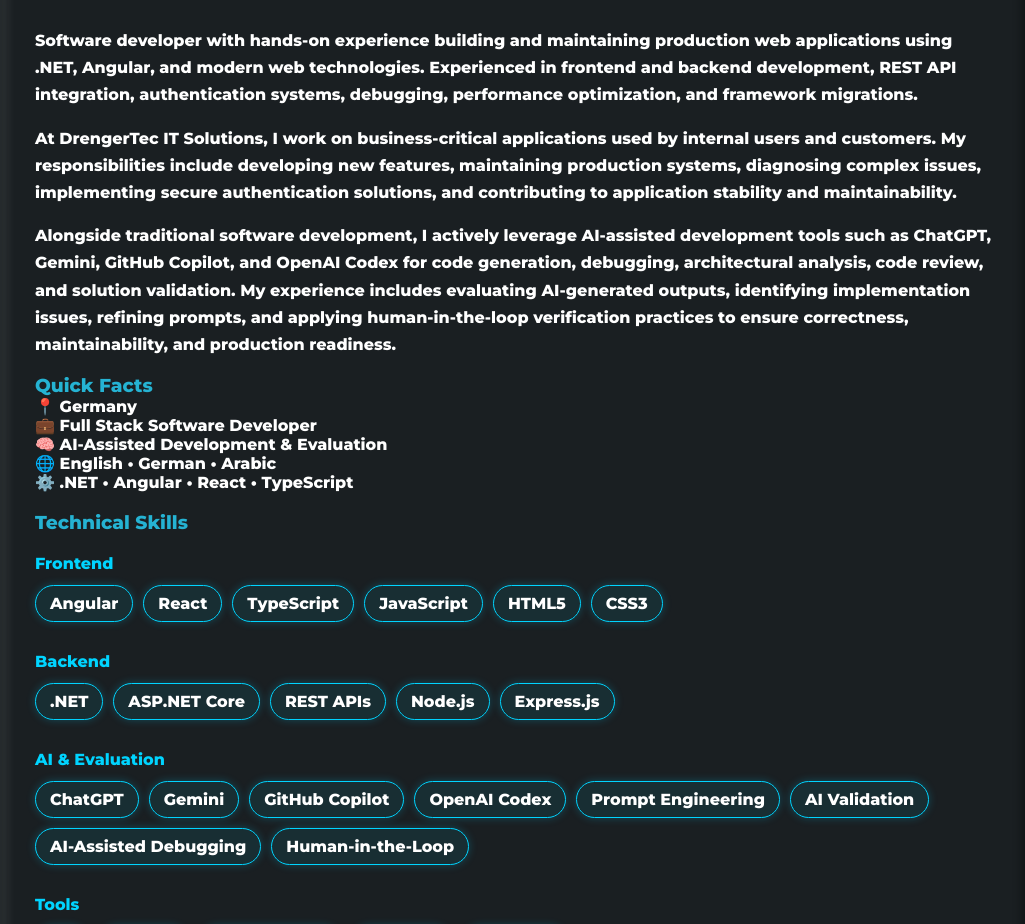
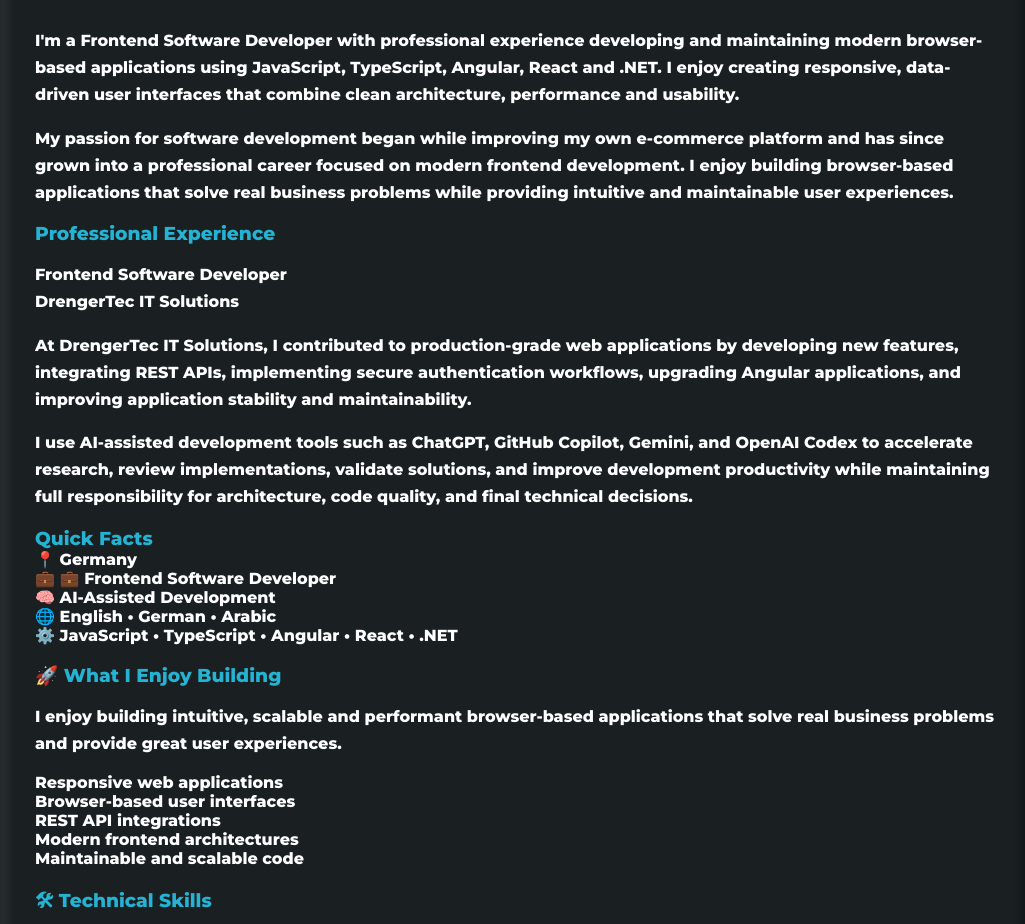
Before and after one commit to Bassil88/My-React-Portfolio, a React (Vite) app: page / in a window 1280 px wide. Shown: the part 1180-2104 px from the top of the page, without its empty margins (125-1150 px from the left). Built offline with nearby package versions, Linux system fonts and the light colour scheme.

Commit message:
adjusted syntax

```diff
--- a/src/components/AboutMe.jsx
+++ b/src/components/AboutMe.jsx
@@ -87,6 +87,184 @@
 //   );
 // };
 
+// import me from "../assets/Me.jpg";
+
+// export const AboutMe = () => {
+//   return (
+//     <div className="about-me-container">
+//       <div id="about">
+//         {/* <div className="always-container">
+//           <div className="always-be">
+//             <span>always be</span>
+
+//             <div className="message">
+//               <div className="word1">cool</div>
+//               <div className="word2">code</div>
+//               <div className="word3">creative</div>
+//             </div>
+//           </div>
+//         </div> */}
+
+//         <div className="always-container">
+//   <h2 className="always-title">
+//     Always
+//     <span className="changing-word">
+//       <span>Building</span>
+//       <span>Learning</span>
+//       <span>Creating</span>
+//     </span>
+//   </h2>
+// </div>
+
+//         <div className="container-welcome">
+//           <div className="welcome-text">
+//              <div className="hero-section">
+
+//             <h1>
+//               Hello,
+//               <br />
+//               I am Bassil Edelbi
+//             </h1>
+//             <h2>
+//               Full Stack Software Developer
+//               <br />
+//               (.NET • Angular • AI-Assisted Development)
+//             </h2>
+//           <div className="welcome-img">
+//             <img src={me} alt="Bassil Edelbi" />
+//           </div>
+//              </div>
+
+//             <div className="animated-text">
+//               <h6>
+//                 <span>About </span>
+//                 <span>Me</span>
+//               </h6>
+//             </div>
+
+//             <p>
+//               Software developer with hands-on experience building and
+//               maintaining production web applications using .NET, Angular, and
+//               modern web technologies. Experienced in frontend and backend
+//               development, REST API integration, authentication systems,
+//               debugging, performance optimization, and framework migrations.
+//             </p>
+
+//             <p>
+//               At DrengerTec IT Solutions, I work on business-critical
+//               applications used by internal users and customers. My
+//               responsibilities include developing new features, maintaining
+//               production systems, diagnosing complex issues, implementing secure
+//               authentication solutions, and contributing to application
+//               stability and maintainability.
+//             </p>
+
+//             <p>
+//               Alongside traditional software development, I actively leverage
+//               AI-assisted development tools such as ChatGPT, Gemini, GitHub
+//               Copilot, and OpenAI Codex for code generation, debugging,
+//               architectural analysis, code review, and solution validation. My
+//               experience includes evaluating AI-generated outputs, identifying
+//               implementation issues, refining prompts, and applying
+//               human-in-the-loop verification practices to ensure correctness,
+//               maintainability, and production readiness.
+//             </p>
+
+//             <div className="quick-facts">
+//               <h3>Quick Facts</h3>
+
+//               <ul>
+//                 <li>📍 Germany</li>
+//                 <li>💼 Full Stack Software Developer</li>
+//                 <li>🧠 AI-Assisted Development & Evaluation</li>
+//                 <li>🌐 English • German • Arabic</li>
+//                 <li>⚙️ .NET • Angular • React • TypeScript</li>
+//               </ul>
+
+//             </div>
+//             <br />
+
+
+//             <h3>Technical Skills</h3>
+
+//             <div className="skills-grid">
+//               <div className="skill-card">
+//                 <h4>Frontend</h4>
+
+//                 <div className="skills-tags">
+//                   <span>Angular</span>
+//                   <span>React</span>
+//                   <span>TypeScript</span>
+//                   <span>JavaScript</span>
+//                   <span>HTML5</span>
+//                   <span>CSS3</span>
+//                 </div>
+
+//               </div>
+
+//               <div className="skill-card">
+//                 <h4>Backend</h4>
+
+//                 <div className="skills-tags">
+//                   <span>.NET</span>
+//                   <span>ASP.NET Core</span>
+//                   <span>REST APIs</span>
+//                   <span>Node.js</span>
+//                   <span>Express.js</span>
+//                 </div>
+
+//               </div>
+
+//               <div className="skill-card">
+//                 <h4>AI & Evaluation</h4>
+
+//                 <div className="skills-tags">
+//                   <span>ChatGPT</span>
+//                   <span>Gemini</span>
+//                   <span>GitHub Copilot</span>
+//                   <span>OpenAI Codex</span>
+//                   <span>Prompt Engineering</span>
+//                   <span>AI Validation</span>
+//                   <span>AI-Assisted Debugging</span>
+//                   <span>Human-in-the-Loop</span>
+//                 </div>
+
+//               </div>
+
+//               <div className="skill-card">
+//                 <h4>Tools</h4>
+
+//                 <div className="skills-tags">
+//                   <span>Git</span>
+//                   <span>GitHub</span>
+//                   <span>Visual Studio</span>
+//                   <span>VS Code</span>
+//                   <span>Postman</span>
+//                 </div>
+//               </div>
+
+//               <div className="skill-card">
+//                 <h4>Databases</h4>
+
+//                 <div className="skills-tags">
+//                   <span>PostgreSQL</span>
+//                   <span>MongoDB</span>
+//                   <span>SQL</span>
+//                 </div>
+//               </div>
+//             </div>
+//           </div>
+
+
+//         </div>
+//       </div>
+//     </div>
+//   );
+// };
+
+
+
+
 import me from "../assets/Me.jpg";
 
 export const AboutMe = () => {
@@ -126,9 +304,9 @@
               I am Bassil Edelbi
             </h1>
             <h2>
-              Full Stack Software Developer
+              Frontend Software Developer
               <br />
-              (.NET • Angular • AI-Assisted Development)
+              JavaScript • TypeScript • Angular • React • .NET
             </h2>
           <div className="welcome-img">
             <img src={me} alt="Bassil Edelbi" />
@@ -143,59 +321,74 @@
             </div>
 
             <p>
-              Software developer with hands-on experience building and
-              maintaining production web applications using .NET, Angular, and
-              modern web technologies. Experienced in frontend and backend
-              development, REST API integration, authentication systems,
-              debugging, performance optimization, and framework migrations.
+             I'm a Frontend Software Developer with professional experience developing and maintaining modern browser-based applications using JavaScript, TypeScript, Angular, React and .NET. I enjoy creating responsive, data-driven user interfaces that combine clean architecture, performance and usability.
             </p>
 
-            <p>
-              At DrengerTec IT Solutions, I work on business-critical
-              applications used by internal users and customers. My
-              responsibilities include developing new features, maintaining
-              production systems, diagnosing complex issues, implementing secure
-              authentication solutions, and contributing to application
-              stability and maintainability.
+            <p>My passion for software development began while improving my own e-commerce platform and has since grown into a professional career focused on modern frontend development. I enjoy building browser-based applications that solve real business problems while providing intuitive and maintainable user experiences.
             </p>
 
+<h3>Professional Experience</h3>
+
+<p>
+<strong>Frontend Software Developer</strong>
+<br />
+DrengerTec IT Solutions
+</p>
+
+
             <p>
-              Alongside traditional software development, I actively leverage
-              AI-assisted development tools such as ChatGPT, Gemini, GitHub
-              Copilot, and OpenAI Codex for code generation, debugging,
-              architectural analysis, code review, and solution validation. My
-              experience includes evaluating AI-generated outputs, identifying
-              implementation issues, refining prompts, and applying
-              human-in-the-loop verification practices to ensure correctness,
-              maintainability, and production readiness.
+At DrengerTec IT Solutions, I contributed to production-grade web applications by developing new features, integrating REST APIs, implementing secure authentication workflows, upgrading Angular applications, and improving application stability and maintainability.
             </p>
+
+<p>
+  I use AI-assisted development tools such as ChatGPT, GitHub Copilot,
+  Gemini, and OpenAI Codex to accelerate research, review implementations,
+  validate solutions, and improve development productivity while maintaining
+  full responsibility for architecture, code quality, and final technical decisions.
+</p>
 
             <div className="quick-facts">
               <h3>Quick Facts</h3>
 
               <ul>
                 <li>📍 Germany</li>
-                <li>💼 Full Stack Software Developer</li>
-                <li>🧠 AI-Assisted Development & Evaluation</li>
+                <li>💼 💼 Frontend Software Developer</li>
+                <li>🧠 AI-Assisted Development</li>
                 <li>🌐 English • German • Arabic</li>
-                <li>⚙️ .NET • Angular • React • TypeScript</li>
+                <li>⚙️ JavaScript • TypeScript • Angular • React • .NET</li>
               </ul>
 
             </div>
             <br />
 
 
-            <h3>Technical Skills</h3>
+            <h3>🚀 What I Enjoy Building</h3>
+            <p className="building-intro">
+I enjoy building intuitive, scalable and performant browser-based applications that solve real business problems and provide great user experiences.
+</p>
+
+<ul>
+  <li>Responsive web applications</li>
+  <li>Browser-based user interfaces</li>
+  <li>REST API integrations</li>
+  <li>Modern frontend architectures</li>
+  <li>Maintainable and scalable code</li>
+</ul>
+
+<br />
+            <h3>🛠 Technical Skills</h3>
 
             <div className="skills-grid">
               <div className="skill-card">
                 <h4>Frontend</h4>
 
                 <div className="skills-tags">
+                  <span>JavaScript</span>
+                  <span>TypeScript</span>
+
                   <span>Angular</span>
                   <span>React</span>
-                  <span>TypeScript</span>
-                  <span>JavaScript</span>
+
                   <span>HTML5</span>
                   <span>CSS3</span>
                 </div>
@@ -247,9 +440,9 @@
                 <h4>Databases</h4>
 
                 <div className="skills-tags">
+                  <span>SQL</span>
                   <span>PostgreSQL</span>
                   <span>MongoDB</span>
-                  <span>SQL</span>
                 </div>
               </div>
             </div>
```
